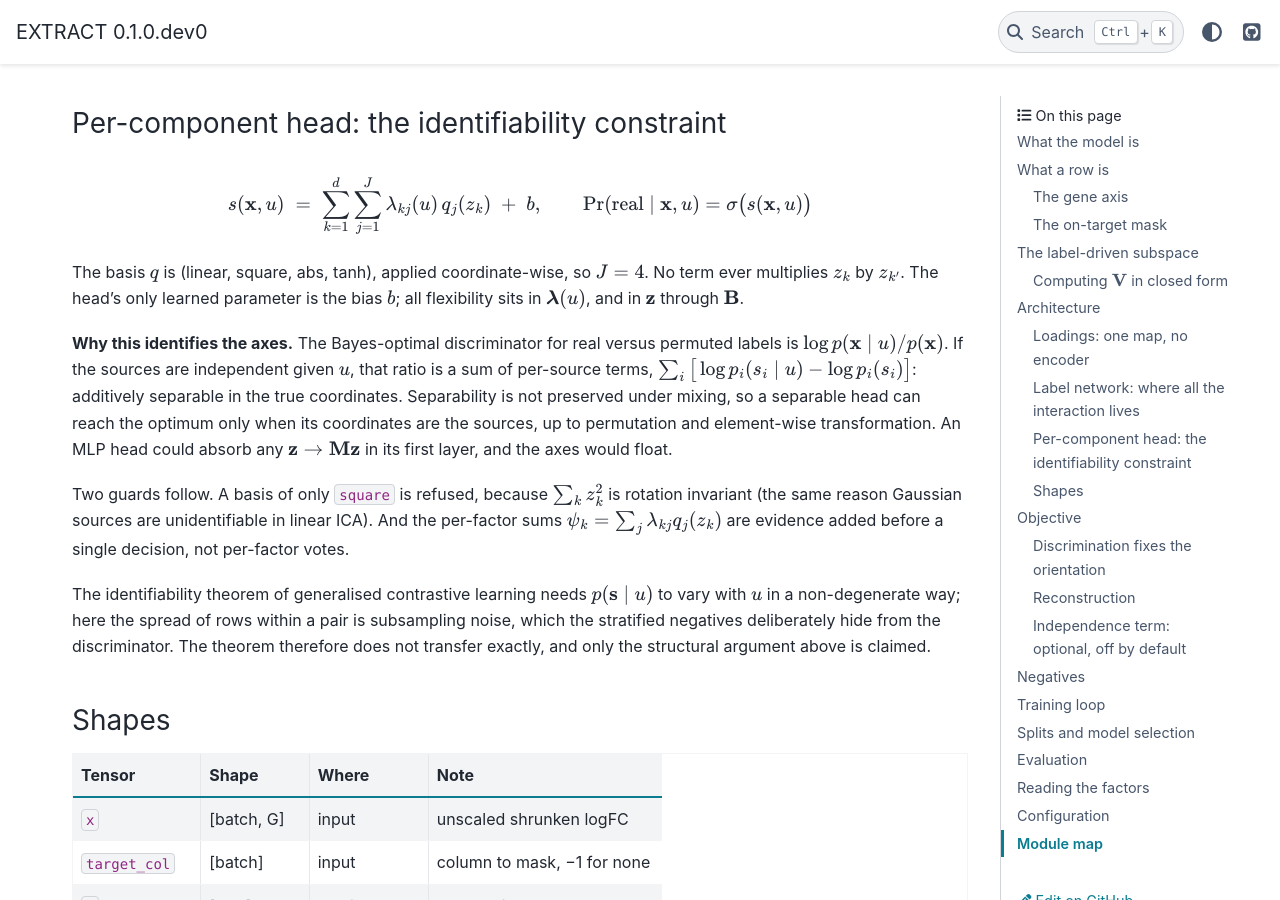
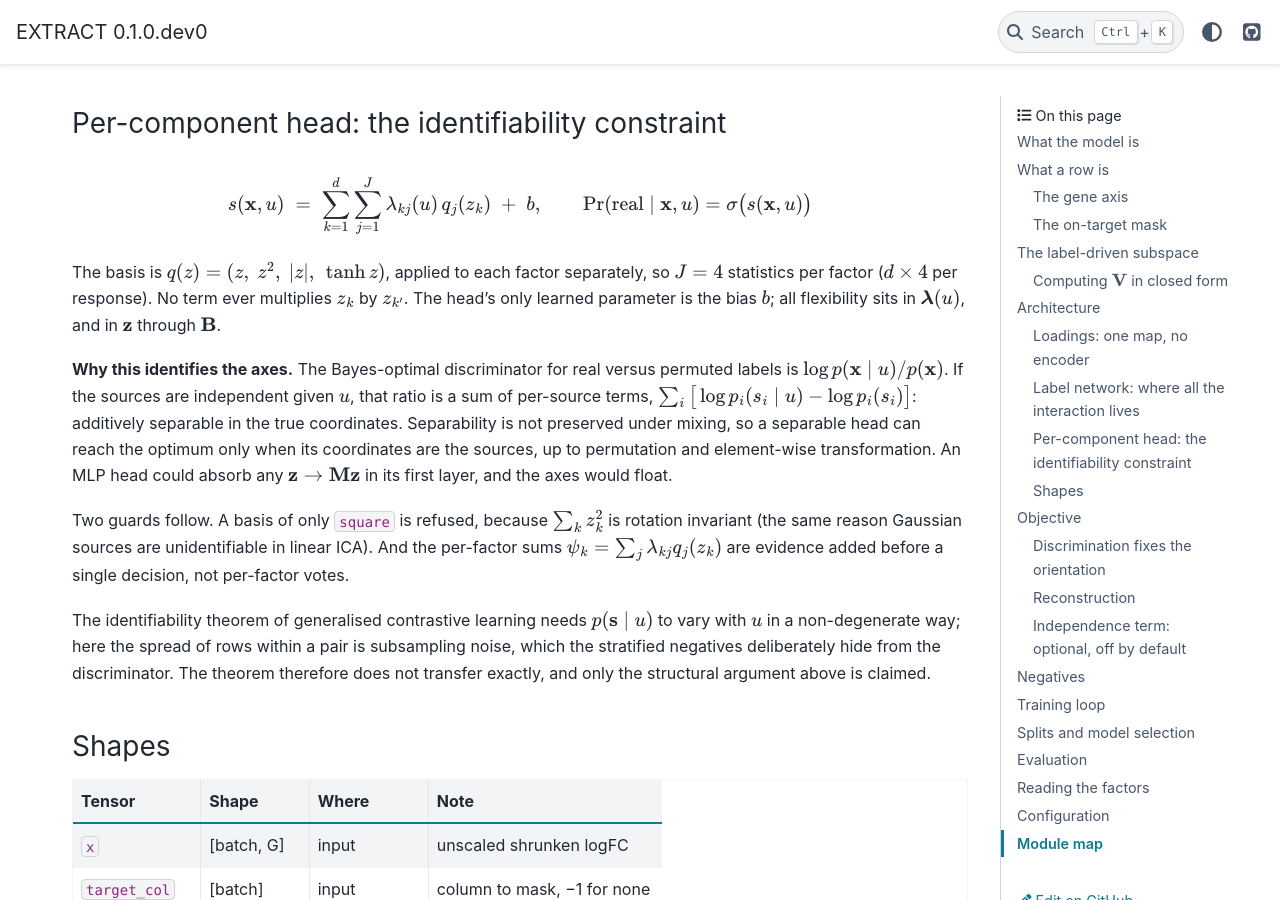
Before and after one commit to EraslanBas/EXTRACT, a Sphinx documentation site: the page built from docs/source/index.md, in a window 1280 px wide and 900 px high, scrolled down 7200 px. Built offline with Sphinx 7.4.7 and the PyData theme 0.15.4, drawn with Linux system fonts in a browser that asks for light colours; some of the changed text lies outside the part shown.

Commit message:
Docs: name the four head statistics in the diagram and text
Co-Authored-By: Claude Opus 5.5 <noreply@anthropic.com>

```diff
--- a/docs/source/index.md
+++ b/docs/source/index.md
@@ -332,7 +332,7 @@ loadings $\mathbf B = \mathbf A\mathbf V$, a label network, and a per-component
   <text x="380" y="77" text-anchor="middle" class="sub">Sherman–Morrison · d</text>
   <rect class="box" x="480" y="36" width="140" height="52" rx="4"/>
   <text x="550" y="59" text-anchor="middle" font-size="13.5">q<tspan font-size="10" dy="3">j</tspan><tspan dy="-3">(z</tspan><tspan font-size="10" dy="3">k</tspan><tspan dy="-3">)</tspan></text>
-  <text x="550" y="77" text-anchor="middle" class="sub">4 statistics · d×4</text>
+  <text x="550" y="77" text-anchor="middle" class="sub">z, z², |z|, tanh z</text>
   <circle class="box" cx="668" cy="62" r="20"/>
   <text x="668" y="67" text-anchor="middle" font-size="15">Σ</text>
   <rect class="box" x="706" y="36" width="62" height="52" rx="4"/>
@@ -440,8 +440,8 @@ s(\mathbf x, u) \;=\; \sum_{k=1}^{d}\sum_{j=1}^{J} \lambda_{kj}(u)\, q_j(z_k) \;
 \Pr(\text{real} \mid \mathbf x, u) = \sigma\big(s(\mathbf x, u)\big)
 $$
 
-The basis $q$ is (linear, square, abs, tanh), applied coordinate-wise, so
-$J = 4$. No term ever multiplies $z_k$ by $z_{k'}$. The head's only learned
+The basis is $q(z) = (z,\ z^2,\ |z|,\ \tanh z)$, applied to each factor
+separately, so $J = 4$ statistics per factor ($d \times 4$ per response). No term ever multiplies $z_k$ by $z_{k'}$. The head's only learned
 parameter is the bias $b$; all flexibility sits in $\boldsymbol\lambda(u)$,
 and in $\mathbf z$ through $\mathbf B$.
 
```
